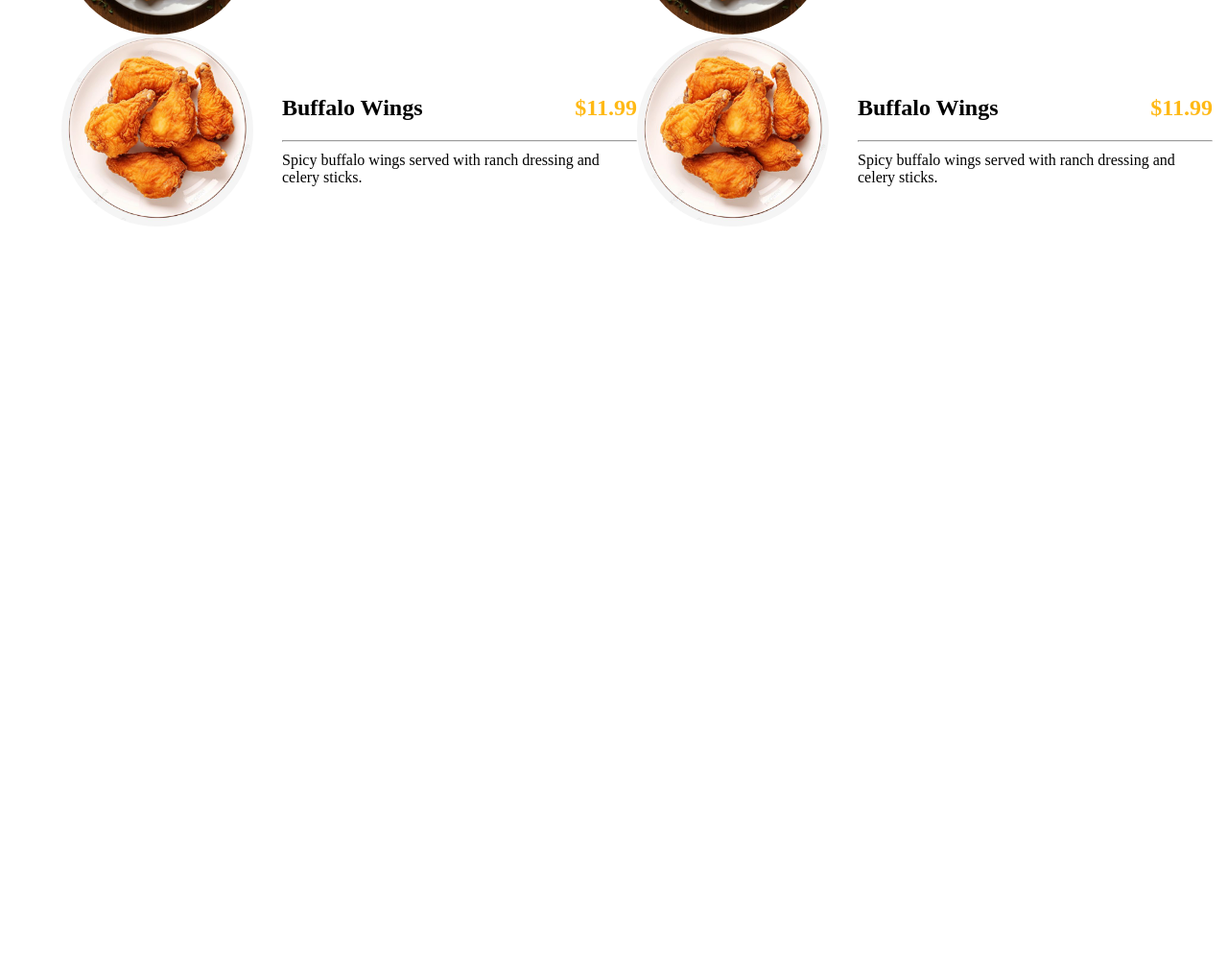
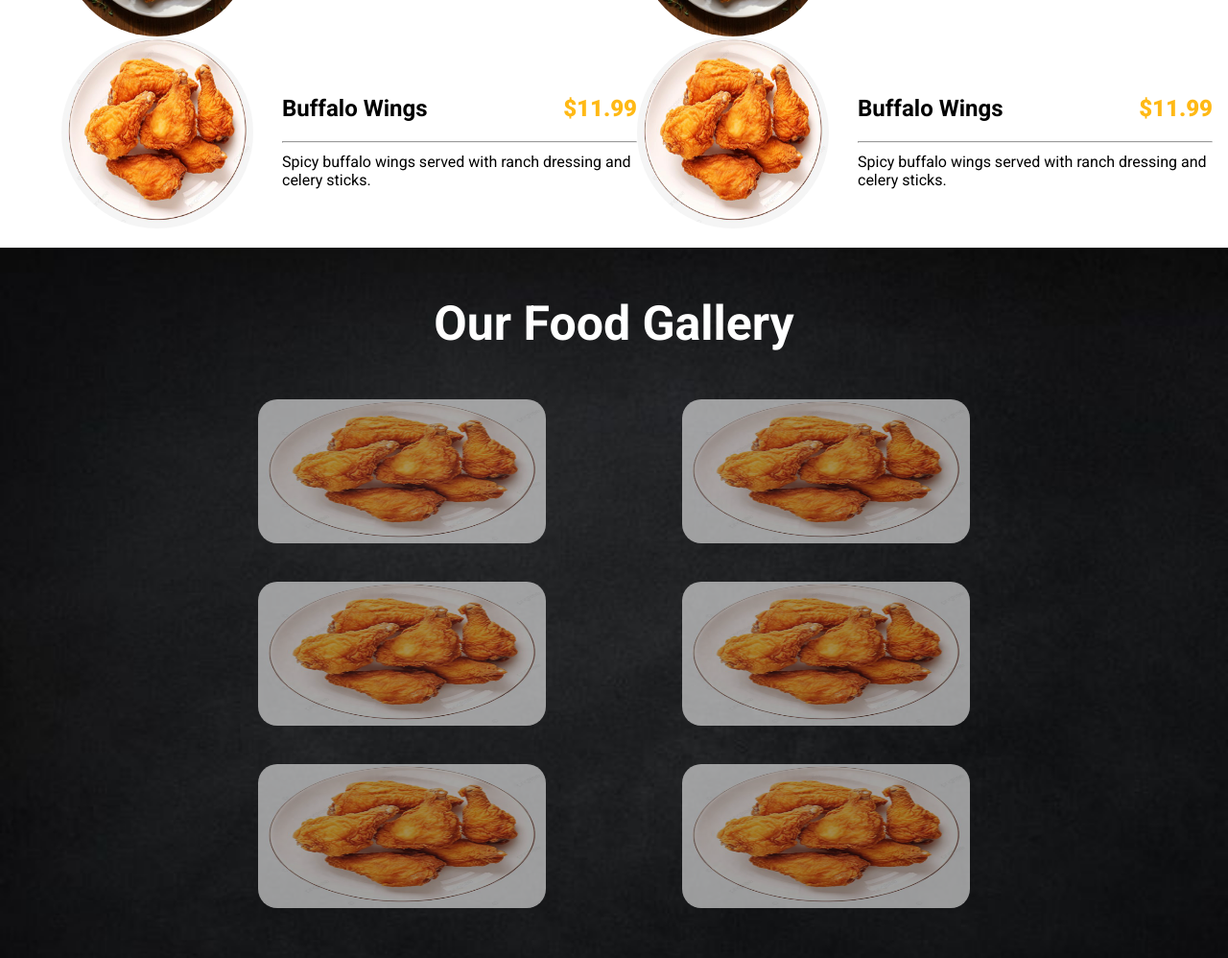
Before and after one commit to Ammar-yasser171/5-Roosters, a plain HTML site: page index.html in a window 1280 px wide. Shown: the part 3776-4774 px from the top of the page at 96% size. Before the commit the page ends 4032 px from the top, so only its background shows below. Drawn offline with Linux system fonts and the light colour scheme.

Commit message:
add section Gallery

```diff
--- a/index.html
+++ b/index.html
@@ -191,7 +191,17 @@
                 </div>
             </div>
         </div>
-
+    </section>
+    <section id="gallery">
+      <h2>Our Food Gallery</h2>
+      <div class="image-container">
+        <img src="./Img/item4.jpg" alt="gallery">
+        <img src="./Img/item4.jpg" alt="gallery">
+        <img src="./Img/item4.jpg" alt="gallery">
+        <img src="./Img/item4.jpg" alt="gallery">
+        <img src="./Img/item4.jpg" alt="gallery">
+        <img src="./Img/item4.jpg" alt="gallery">
+      </div>
     </section>
   </body>
 </html>
--- a/style.css
+++ b/style.css
@@ -1,8 +1,13 @@
+@import url('https://fonts.googleapis.com/css2?family=Roboto:ital,wght@0,100..900;1,100..900&display=swap');
+
 *{
     padding: 0;
     margin: 0;
 }
+body{
+  font-family: "Roboto", sans-serif;
 
+}
 header{
     position: relative;
     height: 100vh;
@@ -215,3 +220,34 @@ nav ul li a:hover{
 .item-details-menu p{
     margin-top: 10px;
 }
+
+#gallery{
+    padding: 50px;
+    height: 80vh;
+    background: url('./Img/Learn\ how\ to\ make\ money\ online\ -\ Ebooks\ MegaPack\ Edition.jpg') center center/cover no-repeat fixed;
+
+}
+#gallery h2{
+    font-size: 50px;
+    color: #fff;
+    text-align: center;
+}
+.image-container {
+    margin: 50px 10%;
+    display: flex;
+    justify-content: space-evenly;
+    align-items: center;
+    gap: 40px;
+    flex-wrap: wrap;
+
+}
+.image-container img{
+    width: 300px;
+    height: 150px;
+    opacity: 0.6;
+    border-radius: 20px;
+    transition: all 0.5s ease-out;
+}
+.image-container img:hover{
+    opacity: 1;
+}
```
